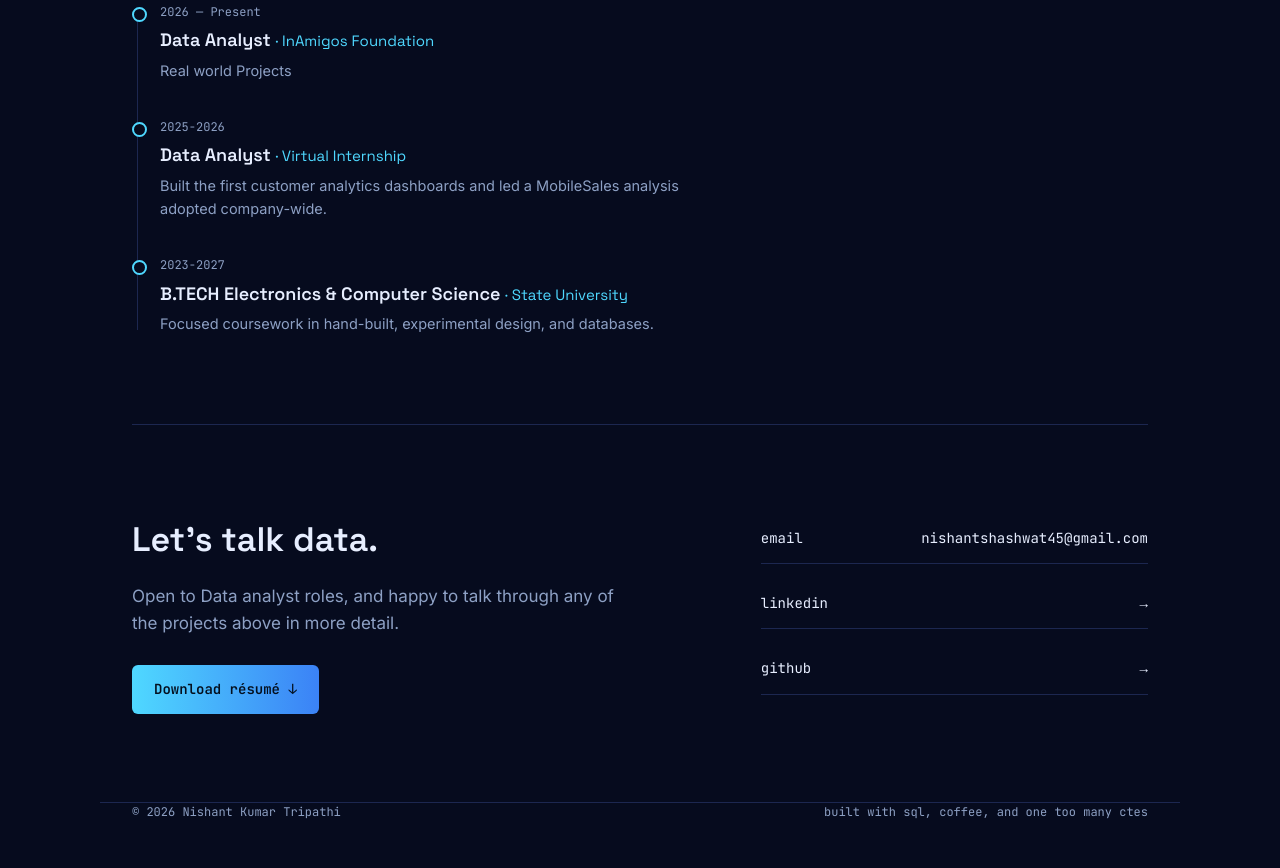
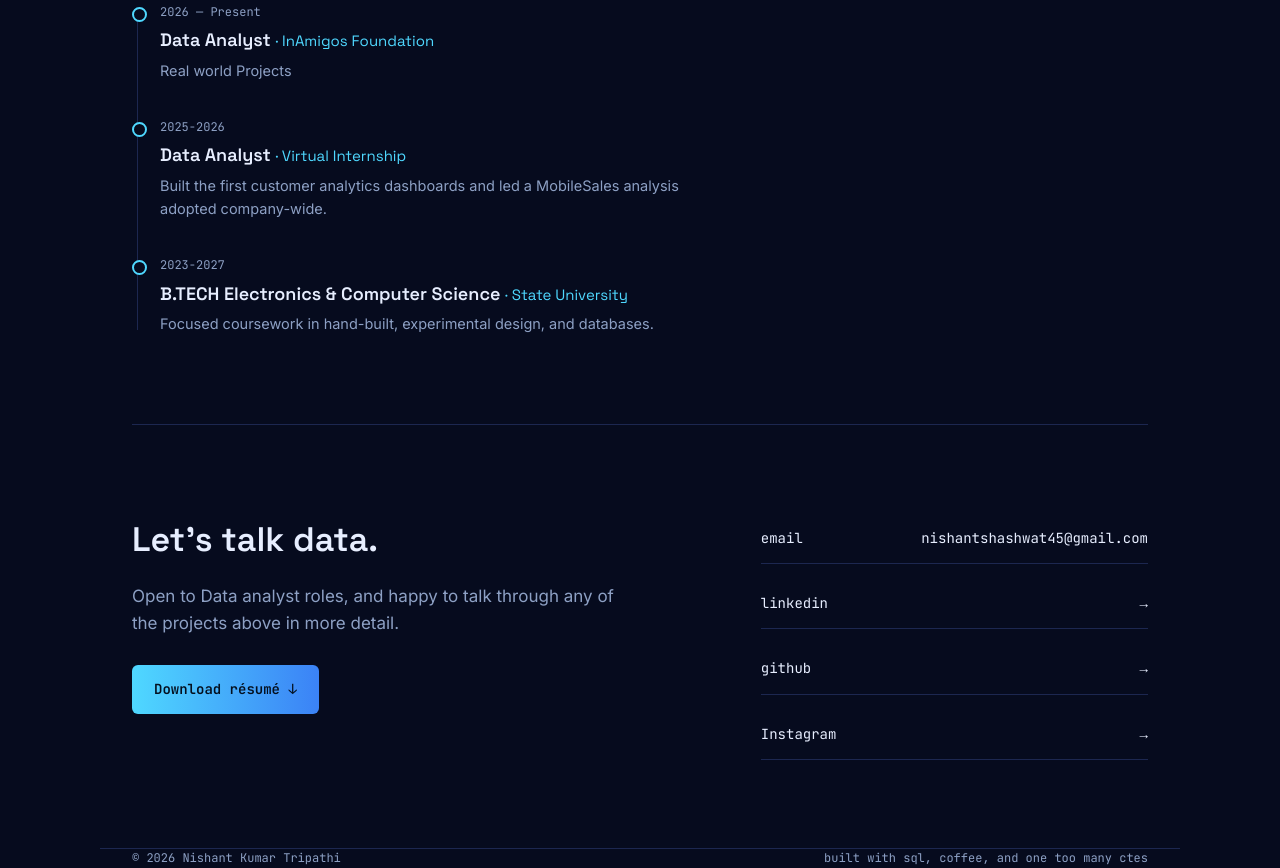
Before and after one commit to nishant-1718/Porfolio, a plain HTML site: page index.html in a window 1280 px wide. Shown: the part 3188-4056 px from the top of the page. Before the commit the page ends 4010 px from the top, so only its background shows below. Drawn offline with nearby package versions, Linux system fonts and the light colour scheme; animation ran at ten frames a second.

Commit message:
Add Instagram link to contact list

```diff
--- a/index.html
+++ b/index.html
@@ -367,6 +367,7 @@
         <a href="mailto:nishantshashwat45@gmail.com">email <span>nishantshashwat45@gmail.com</span></a>
         <a href="https://www.linkedin.com/in/nishant-kumar-tripathi/">linkedin <span>→</span></a>
         <a href="https://github.com/nishant-1718">github <span>→</span></a>
+        <a href="https://www.instagram.com/sh_sh_wt_17/">Instagram <span>→</span></a>
       </div>
     </div>
   </section>
```
